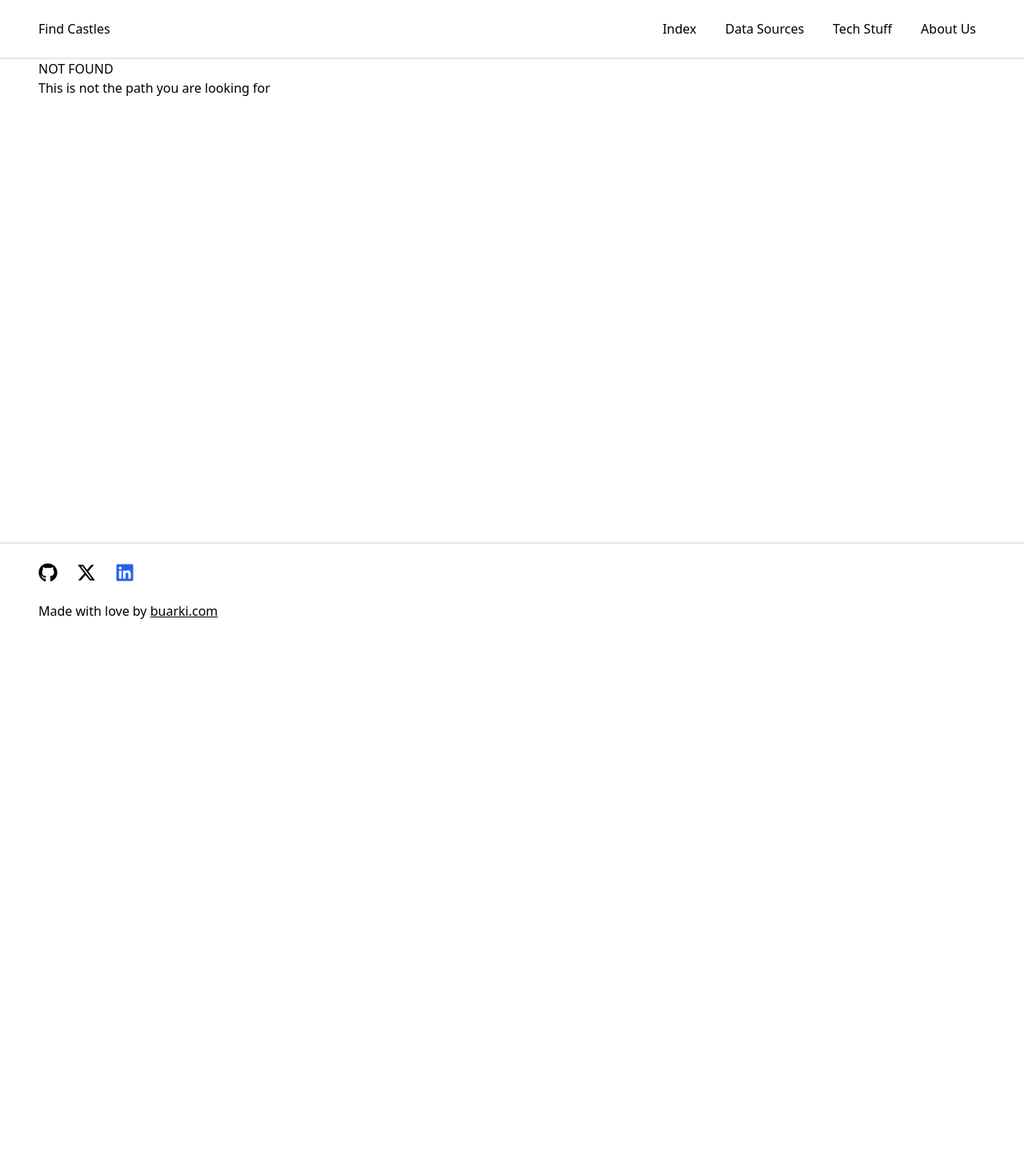
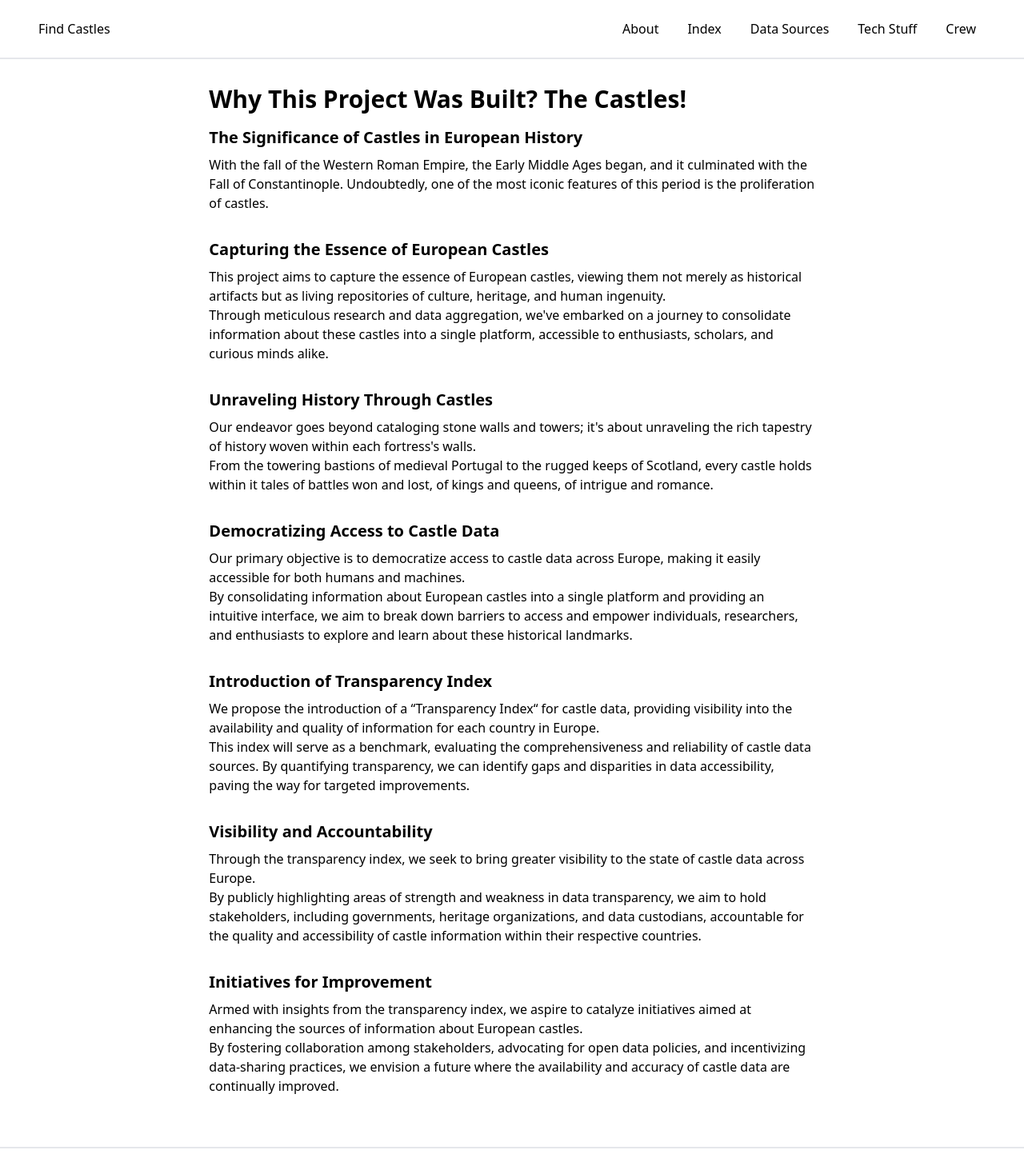
Before and after one commit to buarki/find-castles, a Next.js app in the folder site/: page /about in a window 1280 px wide. Before the commit this address had no page. Shown: the top 1458 px of the page at 80% size. Before the commit the page ends 800 px from the top, so only its background shows below. Built offline with nearby package versions, Linux system fonts and the light colour scheme.

Commit message:
feat: add about page (#48)

```diff
--- /dev/null
+++ b/site/app/about/page.tsx
@@ -0,0 +1,57 @@
+import { Metadata } from "next";
+
+export const metadata: Metadata = {
+  title: "Find Castles - About",
+  description: "Find Castles Project",
+};
+
+export default function AboutPage() {
+  return (
+    <main className="flex flex-col justify-center items-center">
+      <article className="container mx-auto py-8 px-4 w-8/12">
+        <h1 className="text-3xl font-bold mb-4">Why This Project Was Built? The Castles!</h1>
+
+        <section className="mb-8">
+          <h2 className="text-xl font-semibold mb-2">The Significance of Castles in European History</h2>
+          <p>With the fall of the Western Roman Empire, the Early Middle Ages began, and it culminated with the Fall of Constantinople. Undoubtedly, one of the most iconic features of this period is the proliferation of castles.</p>
+        </section>
+
+        <section className="mb-8">
+          <h2 className="text-xl font-semibold mb-2">Capturing the Essence of European Castles</h2>
+          <p>This project aims to capture the essence of European castles, viewing them not merely as historical artifacts but as living repositories of culture, heritage, and human ingenuity.</p>
+          <p>Through meticulous research and data aggregation, we&apos;ve embarked on a journey to consolidate information about these castles into a single platform, accessible to enthusiasts, scholars, and curious minds alike.</p>
+        </section>
+
+        <section className="mb-8">
+          <h2 className="text-xl font-semibold mb-2">Unraveling History Through Castles</h2>
+          <p>Our endeavor goes beyond cataloging stone walls and towers; it&apos;s about unraveling the rich tapestry of history woven within each fortress&apos;s walls.</p>
+          <p>From the towering bastions of medieval Portugal to the rugged keeps of Scotland, every castle holds within it tales of battles won and lost, of kings and queens, of intrigue and romance.</p>
+        </section>
+
+        <section className="mb-8">
+          <h2 className="text-xl font-semibold mb-2">Democratizing Access to Castle Data</h2>
+          <p>Our primary objective is to democratize access to castle data across Europe, making it easily accessible for both humans and machines.</p>
+          <p>By consolidating information about European castles into a single platform and providing an intuitive interface, we aim to break down barriers to access and empower individuals, researchers, and enthusiasts to explore and learn about these historical landmarks.</p>
+        </section>
+
+        <section className="mb-8">
+          <h2 className="text-xl font-semibold mb-2">Introduction of Transparency Index</h2>
+          <p>We propose the introduction of a &ldquo;Transparency Index&ldquo; for castle data, providing visibility into the availability and quality of information for each country in Europe.</p>
+          <p>This index will serve as a benchmark, evaluating the comprehensiveness and reliability of castle data sources. By quantifying transparency, we can identify gaps and disparities in data accessibility, paving the way for targeted improvements.</p>
+        </section>
+
+        <section className="mb-8">
+          <h2 className="text-xl font-semibold mb-2">Visibility and Accountability</h2>
+          <p>Through the transparency index, we seek to bring greater visibility to the state of castle data across Europe.</p>
+          <p>By publicly highlighting areas of strength and weakness in data transparency, we aim to hold stakeholders, including governments, heritage organizations, and data custodians, accountable for the quality and accessibility of castle information within their respective countries.</p>
+        </section>
+
+        <section className="mb-8">
+          <h2 className="text-xl font-semibold mb-2">Initiatives for Improvement</h2>
+          <p>Armed with insights from the transparency index, we aspire to catalyze initiatives aimed at enhancing the sources of information about European castles.</p>
+          <p>By fostering collaboration among stakeholders, advocating for open data policies, and incentivizing data-sharing practices, we envision a future where the availability and accuracy of castle data are continually improved.</p>
+        </section>
+      </article>
+    </main>
+  );
+}
--- a/site/components/header/pages-items.ts
+++ b/site/components/header/pages-items.ts
@@ -4,6 +4,10 @@ export type MenuPageItem = {
 };
 
 export const menuItems = [
+  {
+    name: "About",
+    link: '/about',
+  },
   {
     name: "Index",
     link: '/index',
@@ -17,7 +21,7 @@ export const menuItems = [
     link: '/tech-stuff',
   },
   {
-    name: "About Us",
-    link: '/about',
+    name: "Crew",
+    link: '/crew',
   },
 ] as MenuPageItem[];
```
